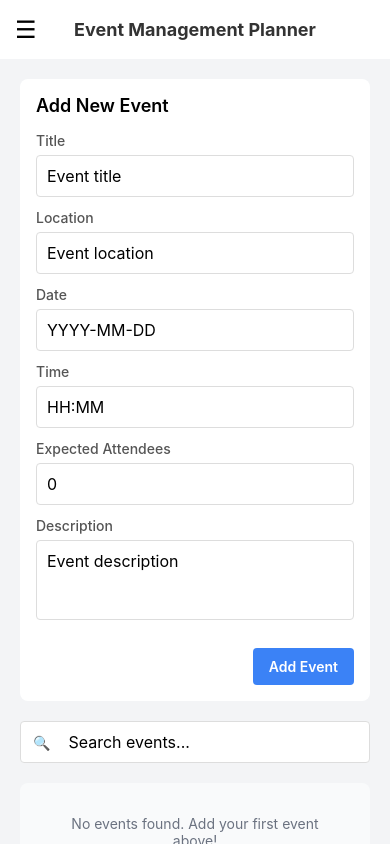
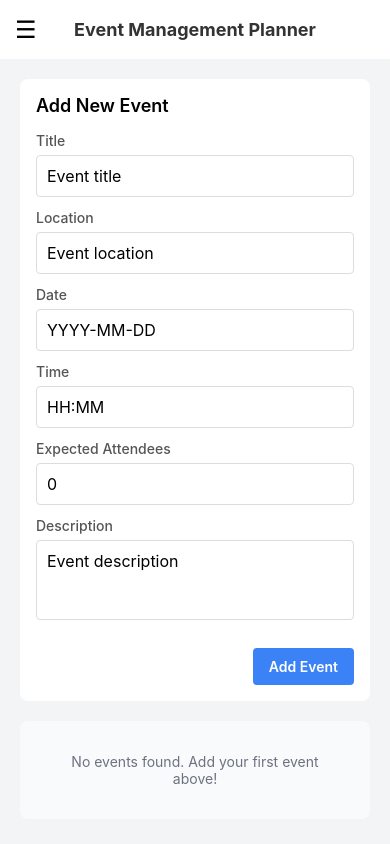
Before and after one commit to Cean175/Event-Booking-App, a React Native app in the folder Event-Booking-App/: screen / in a window 390 px wide. Built offline with nearby package versions, Linux system fonts and the light colour scheme.

Commit message:
fixed sidebar and event planner

```diff
--- a/Event-Booking-App/EventPlanner.tsx
+++ b/Event-Booking-App/EventPlanner.tsx
@@ -24,12 +24,11 @@ const EventPlanner: React.FC = () => {
     location: '',
     attendees: 0,
   });
-  const [searchTerm, setSearchTerm] = useState('');
   const [editingId, setEditingId] = useState<string | null>(null);
   const [sidebarVisible, setSidebarVisible] = useState(false);
   const [viewMode, setViewMode] = useState<'all' | 'saved'>('all');
 
-  // Load events from AsyncStorage instead of localStorage
+
   useEffect(() => {
     const loadEvents = async () => {
       try {
@@ -45,7 +44,7 @@ const EventPlanner: React.FC = () => {
     loadEvents();
   }, []);
 
-  // Save events to AsyncStorage instead of localStorage
+
   useEffect(() => {
     const saveEvents = async () => {
       try {
@@ -67,7 +66,7 @@ const EventPlanner: React.FC = () => {
 
   const handleSubmit = () => {
     if (editingId) {
-      // Update existing event
+
       setEvents(prev =>
         prev.map(event =>
           event.id === editingId ? { ...formData, id: editingId } : event
@@ -75,7 +74,7 @@ const EventPlanner: React.FC = () => {
       );
       setEditingId(null);
     } else {
-      // Create new event
+
       const newEvent = {
         ...formData,
         id: Date.now().toString(),
@@ -83,7 +82,7 @@ const EventPlanner: React.FC = () => {
       setEvents(prev => [...prev, newEvent]);
     }
 
-    // Reset form
+
     setFormData({
       title: '',
       description: '',
@@ -122,7 +121,7 @@ const EventPlanner: React.FC = () => {
         {
           text: "Logout",
           onPress: () => {
-            // Implement actual logout functionality here
+
             Alert.alert("Logged out successfully");
             setSidebarVisible(false);
           },
@@ -146,19 +145,13 @@ const EventPlanner: React.FC = () => {
   };
 
   const filteredEvents = events.filter(event => {
-    // First filter by search term
-    const matchesSearch =
-      event.title.toLowerCase().includes(searchTerm.toLowerCase()) ||
-      event.description.toLowerCase().includes(searchTerm.toLowerCase()) ||
-      event.location.toLowerCase().includes(searchTerm.toLowerCase());
 
-    // If in saved mode, assume for this example that all events are "saved"
-    // In a real app, you would have some property like "isSaved" to filter by
     if (viewMode === 'saved') {
-      return matchesSearch; // For now, just show all search results in saved mode too
+      return true;
     }
 
-    return matchesSearch;
+
+    return true;
   });
 
   return (
@@ -220,15 +213,15 @@ const EventPlanner: React.FC = () => {
                 style={styles.input}
                 value={formData.date}
                 onChangeText={(text) => {
-                  // Remove all non-digit characters
+
                   let digits = text.replace(/\D/g, '');
 
-                  // Limit max length to 8 digits (YYYYMMDD)
+
                   if (digits.length > 8) {
                     digits = digits.slice(0, 8);
                   }
 
-                  // Build formatted date with dashes as user types
+
                   let formatted = '';
                   if (digits.length <= 4) {
                     formatted = digits;
@@ -307,18 +300,9 @@ const EventPlanner: React.FC = () => {
           </View>
         )}
 
-        {/* Search Bar */}
-        <View style={styles.searchContainer}>
-          <Text style={styles.searchIcon}>🔍</Text>
-          <TextInput
-            style={styles.searchInput}
-            placeholder="Search events..."
-            value={searchTerm}
-            onChangeText={setSearchTerm}
-          />
-        </View>
 
-        {/* Events List */}
+
+
         <View style={styles.eventsList}>
           {filteredEvents.length === 0 ? (
             <View style={styles.noEvents}>
@@ -341,7 +325,7 @@ const EventPlanner: React.FC = () => {
                       onPress={() => handleEdit(event)}
                       style={styles.iconButton}
                     >
-                      <Text>✏️</Text>
+                      <Text>Edit</Text>
                     </TouchableOpacity>
                     <TouchableOpacity
                       onPress={() => handleDelete(event.id)}
@@ -354,15 +338,15 @@ const EventPlanner: React.FC = () => {
 
                 <View style={styles.eventDetails}>
                   <View style={styles.eventDetail}>
-                    <Text style={styles.eventIcon}>📅</Text>
+                    <Text style={styles.eventIcon}>Date: </Text>
                     <Text>{event.date}</Text>
                   </View>
                   <View style={styles.eventDetail}>
-                    <Text style={styles.eventIcon}>🕒</Text>
+                    <Text style={styles.eventIcon}>Time </Text>
                     <Text>{event.time}</Text>
                   </View>
                   <View style={styles.eventDetail}>
-                    <Text style={styles.eventIcon}>📍</Text>
+                    <Text style={styles.eventIcon}>Location</Text>
                     <Text>{event.location}</Text>
                   </View>
                 </View>
@@ -518,6 +502,7 @@ const styles = StyleSheet.create({
     borderColor: '#ddd',
     marginBottom: 20,
     paddingHorizontal: 12,
+
   },
   searchIcon: {
     marginRight: 8,
--- a/Event-Booking-App/Sidebar.tsx
+++ b/Event-Booking-App/Sidebar.tsx
@@ -27,7 +27,7 @@ const Sidebar: React.FC<SidebarProps> = ({ visible, onClose, onLogout, onViewSav
             style={styles.menuItem}
             onPress={onViewSavedEvents}
           >
-            <Text style={styles.menuItemIcon}>📋</Text>
+
             <Text style={styles.menuItemText}>View Saved Events</Text>
           </TouchableOpacity>
 
@@ -35,7 +35,7 @@ const Sidebar: React.FC<SidebarProps> = ({ visible, onClose, onLogout, onViewSav
             style={[styles.menuItem, styles.logoutItem]}
             onPress={onLogout}
           >
-            <Text style={styles.menuItemIcon}>🚪</Text>
+
             <Text style={styles.menuItemText}>Logout</Text>
           </TouchableOpacity>
         </View>
```
